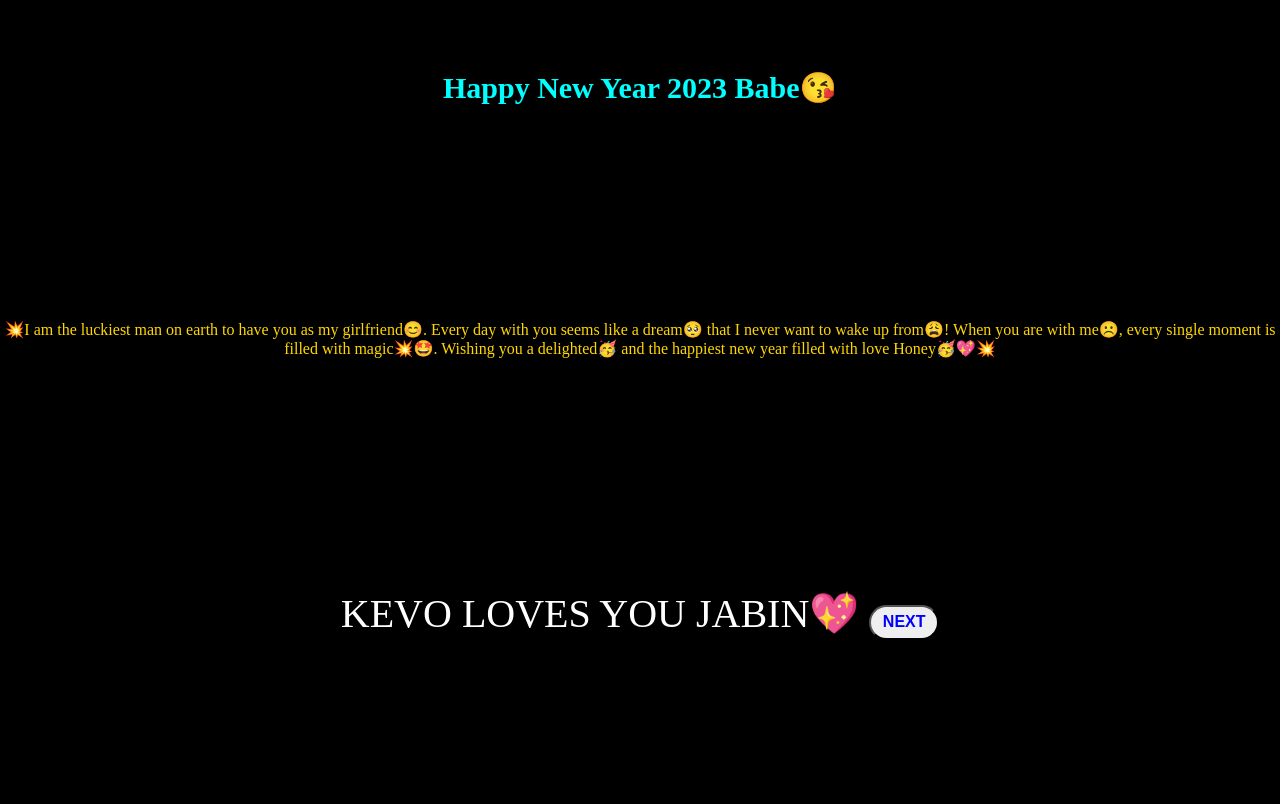
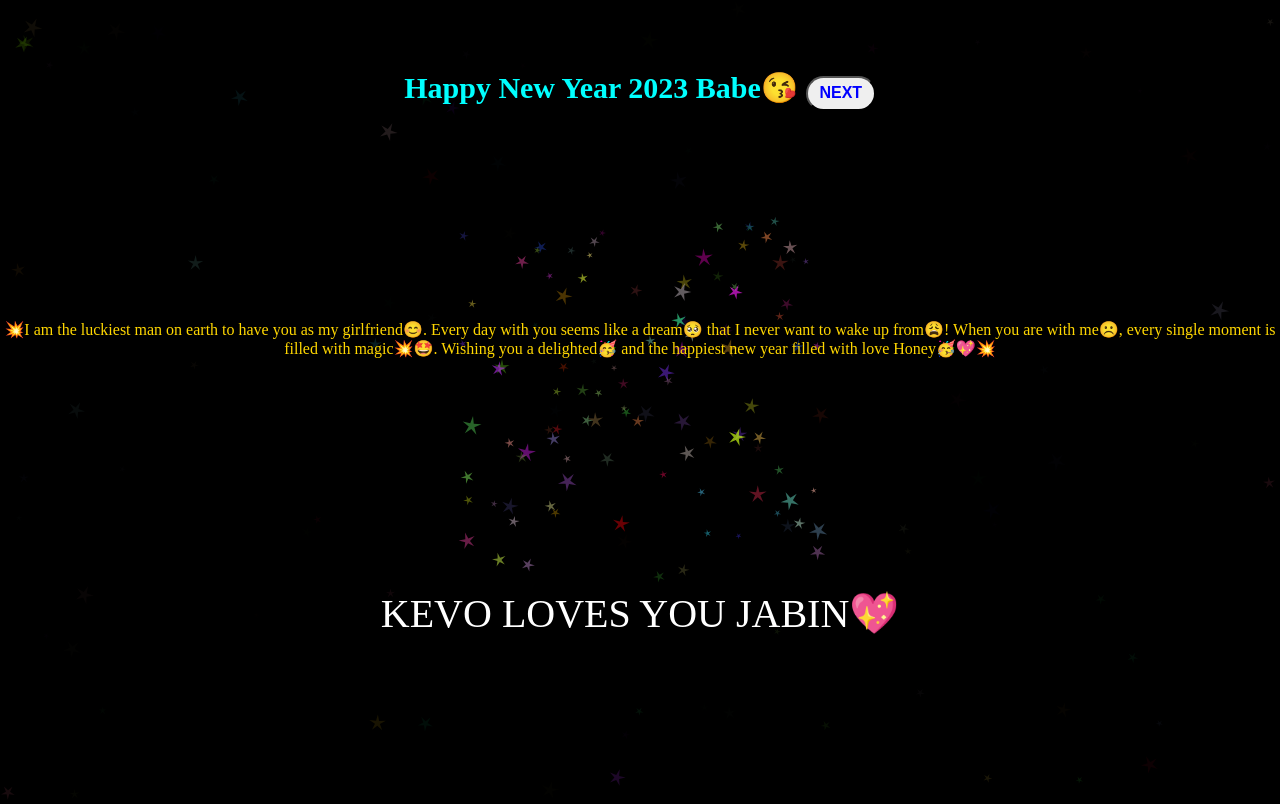
Before and after one commit to Elite6802/ny, a plain HTML site: page index.html in a window 1280 px wide. Drawn offline with nearby package versions, Linux system fonts and the light colour scheme.

Commit message:
Update index.html

```diff
--- a/index.html
+++ b/index.html
@@ -58,9 +58,9 @@ border-radius: 20px;
 
 		<canvas id="canvas"></canvas>
 
-		<div class="h">Happy New Year 2023 Babe😘 </div>
+		<div class="h">Happy New Year 2023 Babe😘 <button class="btn" <a href="https://elite6802.github.io/ny2/">NEXT</a></button> </div>
 
-<div class="start">KEVO LOVES YOU JABIN💖 <a href="https://elite6802.github.io/ny2/"><button class="btn">NEXT</button></a> </div>
+<div class="start">KEVO LOVES YOU JABIN💖 </div>
  <div class="a">💥I am the luckiest man on earth to have you as my girlfriend😊. Every day with you seems like a dream🥺 that I never want to wake up from😩! When you are with me☹️, every single moment is filled with magic💥🤩. Wishing you a delighted🥳 and the happiest new year filled with love Honey🥳💖💥</div>
 <script>
 window.onload = function() {
@@ -91,10 +91,10 @@ function init() {
   idleBurst();
 
   $(window).resize(resize);
-/*
+
   $(window).mousemove(function(event) {
 	if(!active) {
- $('.start').fadeOut(0);
+ $('.start').fadeOut(700);
 	}
 	active = true;
 	lastX = mouseX;
@@ -116,7 +116,6 @@ function idleBurst() {
 		setTimeout(idleBurst, 2200);
 	}
 }
-*/
 function resize() {
 	stageWidth = $(window).width();
 	stageHeight = $(window).height();
```
